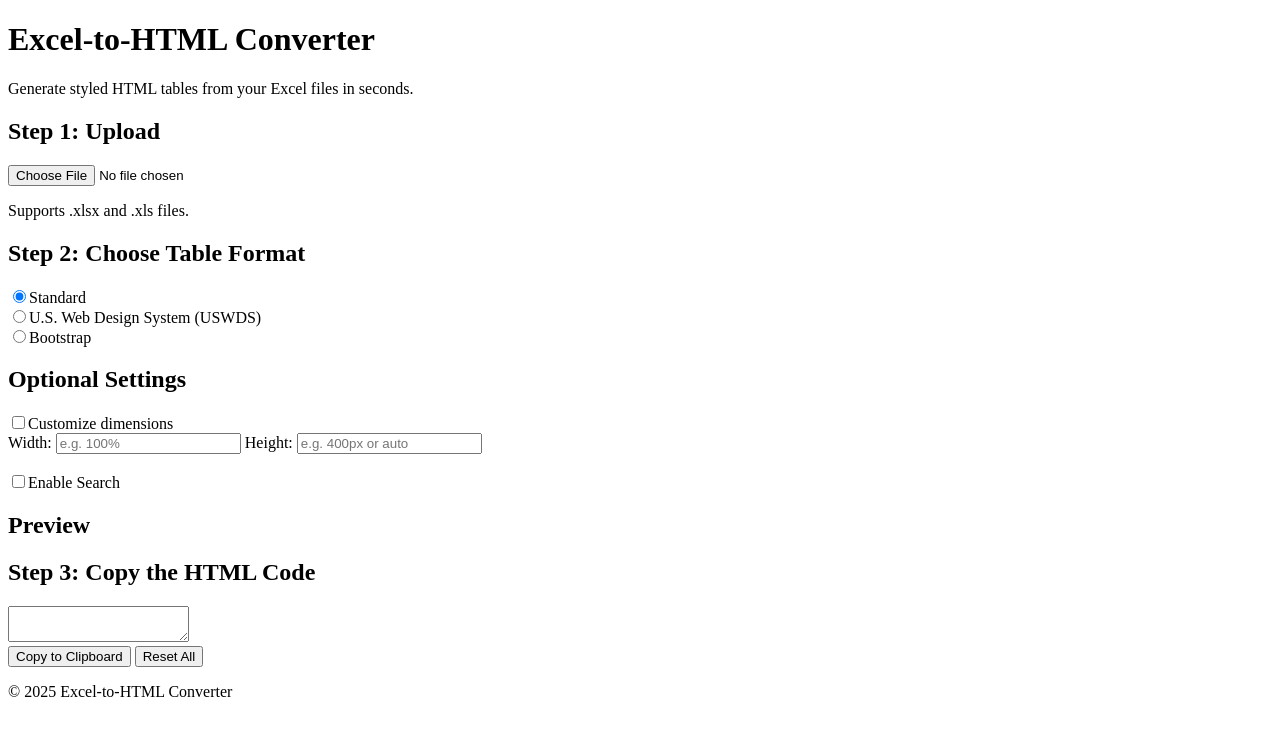
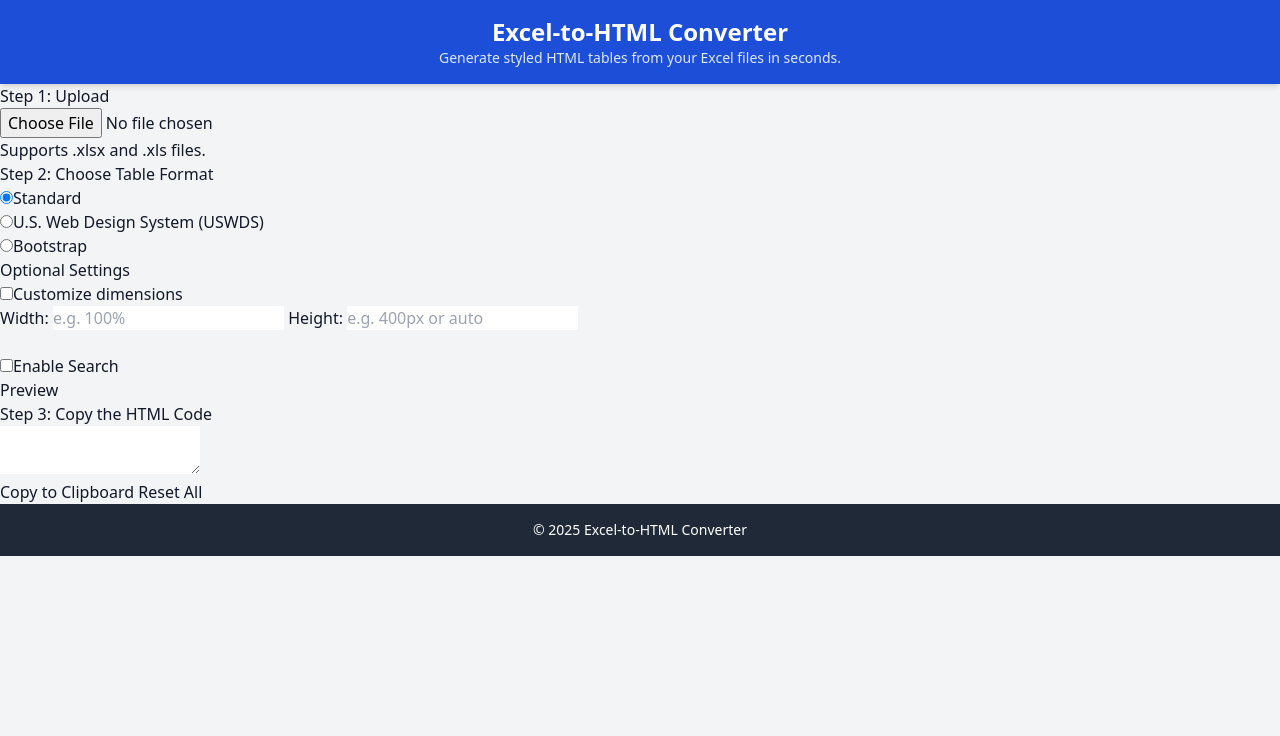
Before and after one commit to evperkinsjr/excel-to-html-converter, a plain HTML site: page index.html in a window 1280 px wide. Drawn offline with nearby package versions, Linux system fonts and the light colour scheme.

Commit message:
style: add tailwind css; style body, header, and footer.

```diff
--- a/index.html
+++ b/index.html
@@ -4,12 +4,15 @@
     <meta charset="UTF-8">
     <meta name="viewport" content="width=device-width, initial-scale=1.0">
     <title>Excel-to-HTML Converter</title>
+    <script src="https://cdn.tailwindcss.com"></script>
     <link rel="stylesheet" href="css/styles.css"/>
 </head>
-<body>
-    <header>
-        <h1>Excel-to-HTML Converter</h1>
-        <p>Generate styled HTML tables from your Excel files in seconds.</p>
+<body class="bg-gray-100 text-gray-900 min-h-screen flex flex-col">
+    <header class="bg-blue-700 text-white text-center py-4 shadow-md">
+        <div class="max-w-4xl mx-auto px-4">
+            <h1 class="text-2xl font-bold">Excel-to-HTML Converter</h1>
+            <p class="text-sm text-blue-100">Generate styled HTML tables from your Excel files in seconds.</p>
+        </div>
     </header>
 
     <main>
@@ -60,8 +63,8 @@
 
     </main>
 
-    <footer>
-        <p>&copy; 2025 Excel-to-HTML Converter</p>
+    <footer class="bg-gray-800 text-white text-center py-4">
+        <p class="text-sm">&copy; 2025 Excel-to-HTML Converter</p>
     </footer>
 
     <script type="module" src="js/main.js"></script>
```
